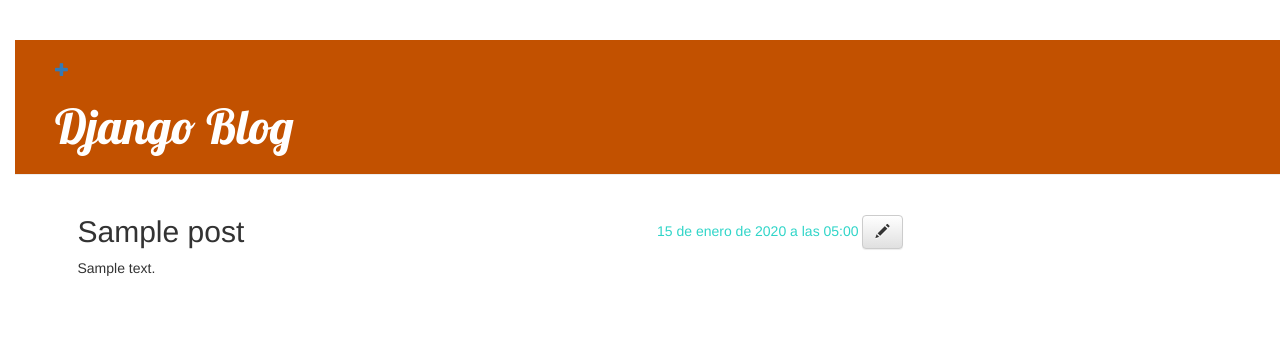
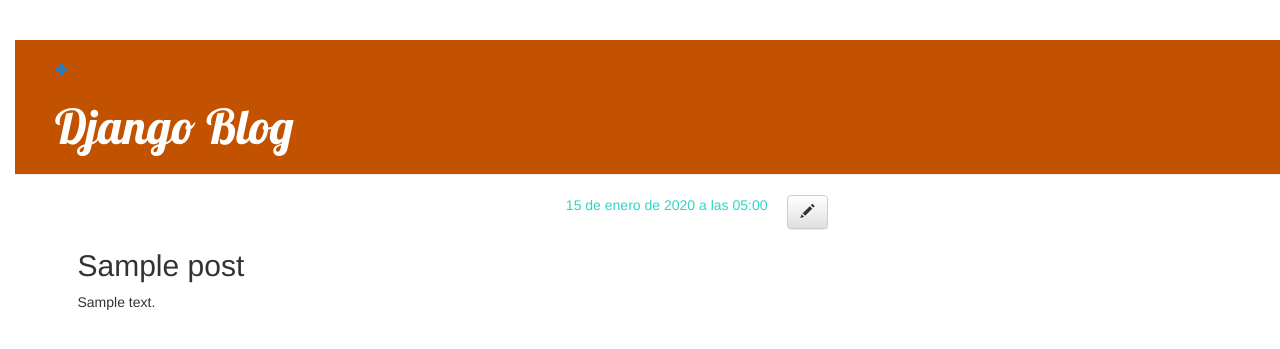
Before and after one commit to mil268/my-first-blog1, a Django app: page /post/1 in a window 1280 px wide. Shown: the top 349 px of the page. Run offline with Django 4.2, Linux system fonts and the light colour scheme; a user stored in the database is signed in; tables that the repository leaves empty hold one stand-in row (values such as "Sample post"); some libraries are stand-ins or nearby versions.

Commit message:
Cambios en templates post_detail y en css del sitio.

```diff
--- a/blog/static/css/blog.css
+++ b/blog/static/css/blog.css
@@ -33,8 +33,7 @@ h1, h2, h3, h4 {
 
 .date {
     color: #30D5C8;
-    position: absolute;
-    right: -10%;
+
 
 }
 
@@ -57,7 +56,7 @@ h1, h2, h3, h4 {
 
 .post {
     margin-bottom: 70px;
-    position: relative;
+
 
 }
 
@@ -66,3 +65,16 @@ h1, h2, h3, h4 {
 .post h2 a, .post h2 a:visited {
     color: #000000;
 }
+
+
+
+.cont {
+  display: flex;
+  justify-content:flex-end;
+
+}
+
+.icon {
+   margin-left:20px;
+
+}
--- a/blog/templates/blog/post_detail.html
+++ b/blog/templates/blog/post_detail.html
@@ -4,19 +4,23 @@
 
 {% block content %}
   <div class="post">
+    <div class="cont">
 
      {% if post.published_date %}
          <div class="date">
            {{post.published_date}}
 
-
+         </div>
+     {% endif %}
 
 
      {% if user.is_authenticated %}
+     <div class="icon">
      <a class="btn btn-default"  href="{%  url 'post_edit' pk=post.pk %}"><span class="glyphicon  glyphicon-pencil"></span></a>
+     </div>
      {% endif %}
-         </div>
-    {% endif %}
+
+  </div>
 
      <h2>{{post.title}}</h2>
      <p>{{post.text|linebreaksbr}}</p>
```
